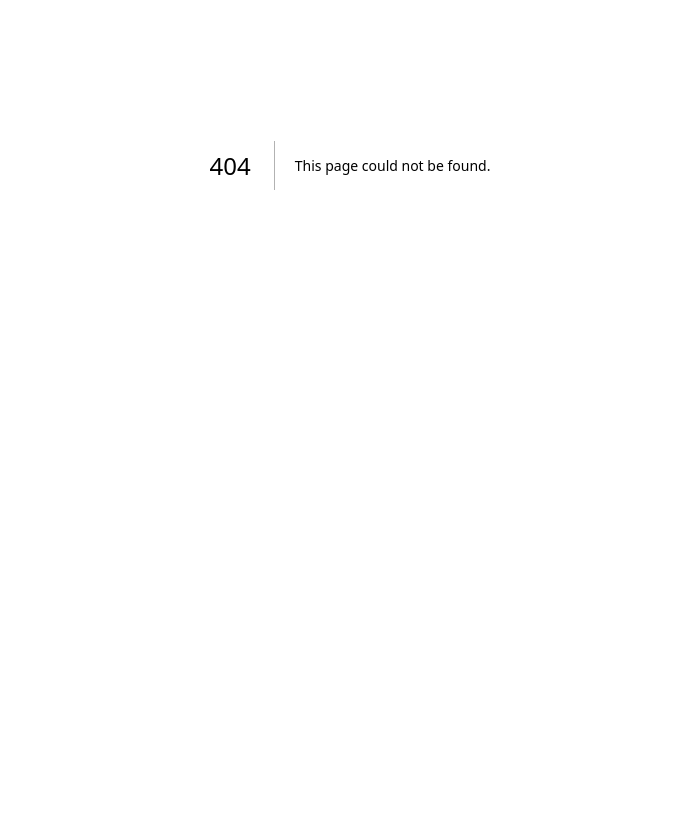
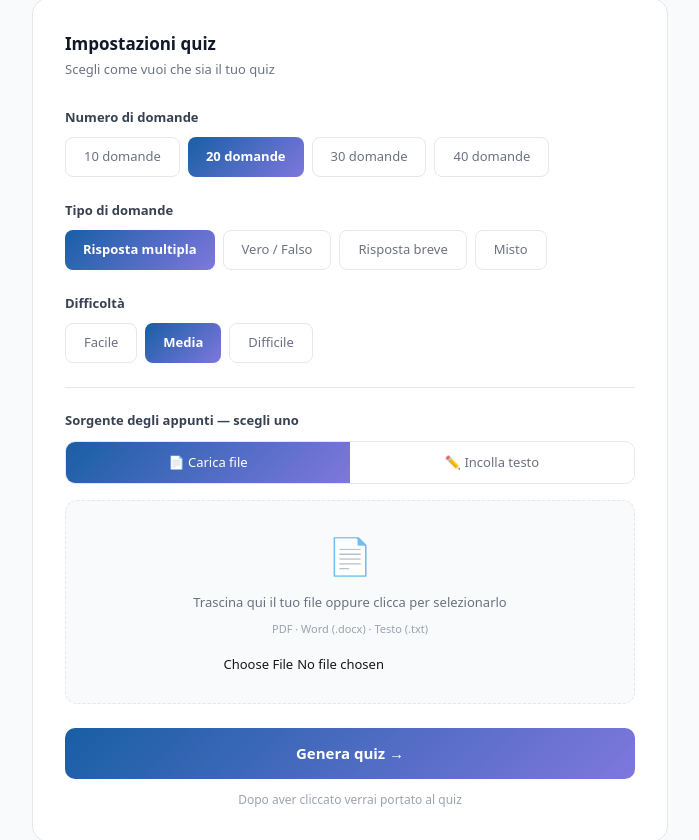
Before and after one commit to StarUpm/studynotes, a Next.js app: page /studia/quiz in a window 1280 px wide. Before the commit this address had no page. Shown: the part 235-1075 px from the top of the page, without its empty margins (290-989 px from the left). Before the commit the page ends 800 px from the top, so only its background shows below. Built offline with nearby package versions, Linux system fonts and the light colour scheme.

Commit message:
Create page.tsx

```diff
--- /dev/null
+++ b/src/app/studia/quiz/page.tsx
@@ -0,0 +1,164 @@
+'use client'
+
+import { useState } from 'react'
+import { useRouter } from 'next/navigation'
+import Layout from '@/app/components/Layout'
+
+export default function StudiaQuiz() {
+  const [numeroDomande, setNumeroDomande] = useState(20)
+  const [tipoDomande, setTipoDomande] = useState('multipla')
+  const [difficolta, setDifficolta] = useState('media')
+  const [sorgente, setSorgente] = useState('file')
+  const [file, setFile] = useState<File | null>(null)
+  const [testo, setTesto] = useState('')
+  const [loading, setLoading] = useState(false)
+  const [error, setError] = useState('')
+  const router = useRouter()
+
+  async function genera() {
+    if (sorgente === 'file' && !file) { setError('Seleziona un file'); return }
+    if (sorgente === 'testo' && testo.length < 50) { setError('Inserisci almeno 50 caratteri'); return }
+    setLoading(true)
+    setError('')
+
+    try {
+      let testoFinale = testo
+
+      if (sorgente === 'file' && file) {
+        const formData = new FormData()
+        formData.append('file', file)
+        const res = await fetch('/api/estrai-testo', { method: 'POST', body: formData })
+        const data = await res.json()
+        if (data.error) { setError(data.error); setLoading(false); return }
+        testoFinale = data.testo
+      }
+
+      const prompt = `Genera ${numeroDomande} domande in italiano di tipo "${tipoDomande}" con difficoltà "${difficolta}" basate su questi appunti universitari. Per ogni domanda fornisci 4 opzioni e indica quale è corretta. Rispondi SOLO con un array JSON in questo formato esatto, senza testo aggiuntivo: [{"domanda": "testo", "opzioni": ["a","b","c","d"], "risposta_corretta": 0, "spiegazione": "testo"}]. Testo appunti: ${testoFinale.substring(0, 8000)}`
+
+      const res = await fetch('/api/generate-quiz', {
+        method: 'POST',
+        headers: { 'Content-Type': 'application/json' },
+        body: JSON.stringify({ testo: testoFinale, prompt, numeroDomande, tipoDomande, difficolta })
+      })
+      const data = await res.json()
+
+      if (data.quiz) {
+        sessionStorage.setItem('klass_quiz', JSON.stringify(data.quiz))
+        sessionStorage.setItem('klass_quiz_config', JSON.stringify({ numeroDomande, tipoDomande, difficolta }))
+        router.push('/studia/quiz/sessione')
+      } else {
+        setError(data.error || 'Errore nella generazione')
+      }
+    } catch (e) {
+      setError('Errore di connessione')
+    }
+    setLoading(false)
+  }
+
+  const chipStyle = (sel: boolean, color: string) => ({
+    padding: '9px 18px', borderRadius: 8, fontSize: 13, cursor: 'pointer',
+    border: sel ? 'none' : '0.5px solid #e5e7eb',
+    background: sel ? color : 'white',
+    color: sel ? 'white' : '#6B7280',
+    fontWeight: sel ? 600 : 400
+  } as React.CSSProperties)
+
+  const tabStyle = (sel: boolean) => ({
+    flex: 1, padding: 11, fontSize: 13, fontWeight: 500, cursor: 'pointer',
+    border: 'none', textAlign: 'center' as const,
+    background: sel ? 'linear-gradient(135deg,#185FA5,#7F77DD)' : 'white',
+    color: sel ? 'white' : '#6B7280',
+  })
+
+  return (
+    <Layout>
+      <div style={{ maxWidth: 700, margin: '0 auto', padding: '40px 32px' }}>
+        <div style={{ display: 'flex', alignItems: 'center', gap: 12, marginBottom: 6 }}>
+          <button onClick={() => router.push('/studia')} style={{ background: 'none', border: 'none', color: '#6B7280', fontSize: 13, cursor: 'pointer' }}>← Torna a Studia con AI</button>
+        </div>
+        <h1 style={{ fontSize: 26, fontWeight: 700, color: '#111827', marginBottom: 6 }}>🧠 Quiz</h1>
+        <p style={{ fontSize: 14, color: '#6B7280', marginBottom: 32 }}>Configura il tuo quiz personalizzato</p>
+
+        <div style={{ background: 'white', border: '0.5px solid #e5e7eb', borderRadius: 16, padding: 32 }}>
+          <h2 style={{ fontSize: 17, fontWeight: 700, color: '#111827', marginBottom: 4 }}>Impostazioni quiz</h2>
+          <p style={{ fontSize: 13, color: '#6B7280', marginBottom: 28 }}>Scegli come vuoi che sia il tuo quiz</p>
+
+          {error && <p style={{ color: '#DC2626', fontSize: 13, marginBottom: 16, background: '#FEF2F2', padding: '10px 14px', borderRadius: 8 }}>{error}</p>}
+
+          <p style={{ fontSize: 13, fontWeight: 600, color: '#374151', marginBottom: 10 }}>Numero di domande</p>
+          <div style={{ display: 'flex', gap: 8, flexWrap: 'wrap', marginBottom: 24 }}>
+            {[10, 20, 30, 40].map(n => (
+              <button key={n} onClick={() => setNumeroDomande(n)} style={chipStyle(numeroDomande === n, 'linear-gradient(135deg,#185FA5,#7F77DD)')}>
+                {n} domande
+              </button>
+            ))}
+          </div>
+
+          <p style={{ fontSize: 13, fontWeight: 600, color: '#374151', marginBottom: 10 }}>Tipo di domande</p>
+          <div style={{ display: 'flex', gap: 8, flexWrap: 'wrap', marginBottom: 24 }}>
+            {[
+              { id: 'multipla', label: 'Risposta multipla' },
+              { id: 'verofalso', label: 'Vero / Falso' },
+              { id: 'breve', label: 'Risposta breve' },
+              { id: 'misto', label: 'Misto' },
+            ].map(t => (
+              <button key={t.id} onClick={() => setTipoDomande(t.id)} style={chipStyle(tipoDomande === t.id, 'linear-gradient(135deg,#185FA5,#7F77DD)')}>
+                {t.label}
+              </button>
+            ))}
+          </div>
+
+          <p style={{ fontSize: 13, fontWeight: 600, color: '#374151', marginBottom: 10 }}>Difficoltà</p>
+          <div style={{ display: 'flex', gap: 8, flexWrap: 'wrap', marginBottom: 24 }}>
+            {[
+              { id: 'facile', label: 'Facile' },
+              { id: 'media', label: 'Media' },
+              { id: 'difficile', label: 'Difficile' },
+            ].map(d => (
+              <button key={d.id} onClick={() => setDifficolta(d.id)} style={chipStyle(difficolta === d.id, 'linear-gradient(135deg,#185FA5,#7F77DD)')}>
+                {d.label}
+              </button>
+            ))}
+          </div>
+
+          <div style={{ height: '0.5px', background: '#e5e7eb', margin: '24px 0' }} />
+
+          <p style={{ fontSize: 13, fontWeight: 600, color: '#374151', marginBottom: 10 }}>Sorgente degli appunti — scegli uno</p>
+          <div style={{ display: 'flex', border: '0.5px solid #e5e7eb', borderRadius: 10, overflow: 'hidden', marginBottom: 16 }}>
+            <button onClick={() => setSorgente('file')} style={tabStyle(sorgente === 'file')}>📄 Carica file</button>
+            <button onClick={() => setSorgente('testo')} style={tabStyle(sorgente === 'testo')}>✏️ Incolla testo</button>
+          </div>
+
+          {sorgente === 'file' && (
+            <div style={{ border: '1px dashed #e5e7eb', borderRadius: 12, padding: 28, background: '#f9fafb', textAlign: 'center' }}>
+              <div style={{ fontSize: 36, marginBottom: 10 }}>📄</div>
+              <p style={{ fontSize: 13, color: '#6B7280', marginBottom: 8 }}>Trascina qui il tuo file oppure clicca per selezionarlo</p>
+              <p style={{ fontSize: 11, color: '#9CA3AF', marginBottom: 14 }}>PDF · Word (.docx) · Testo (.txt)</p>
+              <input type="file" accept=".pdf,.docx,.txt" onChange={e => setFile(e.target.files?.[0] || null)} style={{ fontSize: 13 }} />
+              {file && <p style={{ fontSize: 12, color: '#059669', marginTop: 8 }}>✓ {file.name}</p>}
+            </div>
+          )}
+
+          {sorgente === 'testo' && (
+            <textarea
+              placeholder="Incolla qui il testo dei tuoi appunti. Più testo fornisci, più preciso sarà il quiz generato..."
+              value={testo}
+              onChange={e => setTesto(e.target.value)}
+              rows={8}
+              style={{ width: '100%', border: '0.5px solid #e5e7eb', borderRadius: 10, padding: '14px 16px', fontSize: 13, outline: 'none', resize: 'vertical', lineHeight: 1.6 }}
+            />
+          )}
+
+          <button
+            onClick={genera}
+            disabled={loading}
+            style={{ width: '100%', background: 'linear-gradient(135deg,#185FA5,#7F77DD)', color: 'white', border: 'none', padding: 14, borderRadius: 10, fontSize: 15, fontWeight: 700, cursor: 'pointer', marginTop: 24, opacity: loading ? 0.7 : 1 }}
+          >
+            {loading ? 'Generazione in corso...' : 'Genera quiz →'}
+          </button>
+          <p style={{ fontSize: 12, color: '#9CA3AF', textAlign: 'center', marginTop: 12 }}>Dopo aver cliccato verrai portato al quiz</p>
+        </div>
+      </div>
+    </Layout>
+  )
+}
```
